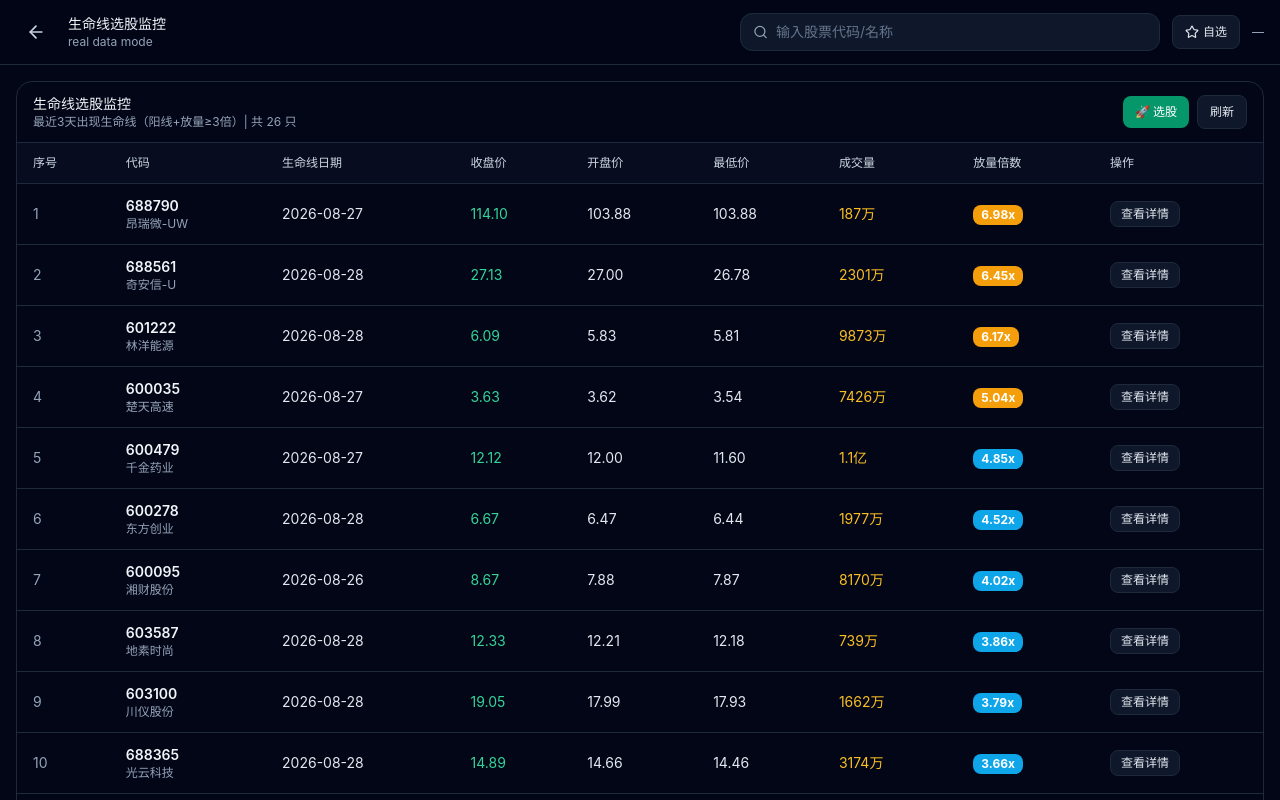
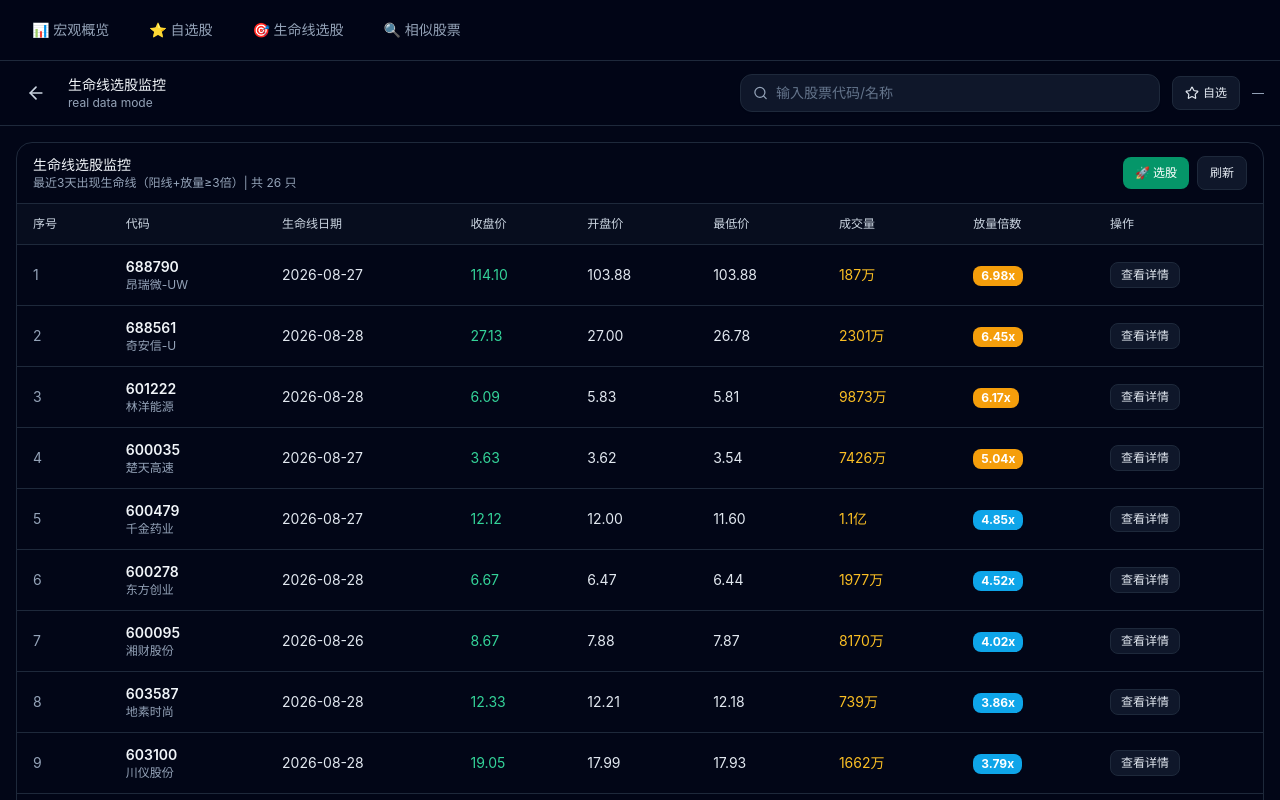
Before and after one commit to hwxue1222/astock, a React (Vite) app: page /lifeline in a window 1280 px wide. Shown: the top 800 px of the page. Built offline with nearby package versions, Linux system fonts and the light colour scheme.

Commit message:
feat: add sticky global nav tabs to all pages

```diff
--- a/src/App.tsx
+++ b/src/App.tsx
@@ -3,16 +3,20 @@ import Home from "@/pages/Home";
 import StockDetail from "@/pages/StockDetail";
 import WatchlistDashboard from "@/pages/WatchlistDashboard";
 import LifelineMonitor from "@/pages/LifelineMonitor";
+import NavTabs from "@/components/NavTabs";
 
 export default function App() {
   return (
     <Router>
+      <div className="min-h-screen bg-slate-950 text-slate-100">
+        <NavTabs />
         <Routes>
           <Route path="/" element={<Home />} />
           <Route path="/watchlist" element={<WatchlistDashboard />} />
           <Route path="/lifeline" element={<LifelineMonitor />} />
           <Route path="/stocks/:symbol" element={<StockDetail />} />
         </Routes>
+      </div>
     </Router>
   );
 }
--- /dev/null
+++ b/src/components/NavTabs.tsx
@@ -0,0 +1,46 @@
+import { useNavigate, useLocation } from 'react-router-dom'
+import { cn } from '@/lib/utils'
+
+type TabKey = 'overview' | 'watchlist' | 'lifeline' | 'similar'
+
+const TAB_LIST: { key: TabKey; label: string }[] = [
+  { key: 'overview', label: '📊 宏观概览' },
+  { key: 'watchlist', label: '⭐ 自选股' },
+  { key: 'lifeline', label: '🎯 生命线选股' },
+  { key: 'similar', label: '🔍 相似股票' },
+]
+
+export default function NavTabs(): JSX.Element {
+  const navigate = useNavigate()
+  const location = useLocation()
+
+  // 判断当前激活的标签（仅在首页 / 路径下高亮）
+  const activeTab: TabKey | null = (() => {
+    if (location.pathname !== '/') return null
+    const stateTab = (location.state as { activeTab?: string } | null)?.activeTab
+    if (stateTab && TAB_LIST.some((t) => t.key === stateTab)) return stateTab as TabKey
+    return 'overview'
+  })()
+
+  return (
+    <div className="sticky top-0 z-50 border-b border-slate-800 bg-slate-950/95 px-4 py-3 backdrop-blur">
+      <div className="mx-auto flex max-w-[1440px] flex-wrap gap-2">
+        {TAB_LIST.map((tab) => (
+          <button
+            key={tab.key}
+            type="button"
+            onClick={() => navigate('/', { state: { activeTab: tab.key } })}
+            className={cn(
+              'rounded-lg px-4 py-2 text-sm font-medium transition-colors',
+              activeTab === tab.key
+                ? 'bg-sky-600 text-white'
+                : 'text-slate-400 hover:bg-slate-900 hover:text-slate-200',
+            )}
+          >
+            {tab.label}
+          </button>
+        ))}
+      </div>
+    </div>
+  )
+}
--- a/src/pages/Home.tsx
+++ b/src/pages/Home.tsx
@@ -23,13 +23,6 @@ type LifelineStock = {
   ll_volume: number
   ll_vol_ratio: number
 }
-
-const TAB_LIST: { key: TabKey; label: string }[] = [
-  { key: 'overview', label: '📊 宏观概览' },
-  { key: 'watchlist', label: '⭐ 自选股' },
-  { key: 'lifeline', label: '🎯 生命线选股' },
-  { key: 'similar', label: '🔍 相似股票' },
-]
 
 export default function Home() {
   const navigate = useNavigate()
@@ -147,26 +140,6 @@ export default function Home() {
         onBack={null}
         onOpenDetail={null}
       />
-
-      {/* 顶部导航标签 */}
-      <div className="mx-auto max-w-[1440px] px-4 pt-4">
-        <div className="flex flex-wrap gap-2 rounded-xl border border-slate-800 bg-slate-950 p-2">
-          {TAB_LIST.map((tab) => (
-            <button
-              key={tab.key}
-              type="button"
-              onClick={() => setActiveTab(tab.key)}
-              className={`rounded-lg px-4 py-2 text-sm font-medium transition-colors ${
-                activeTab === tab.key
-                  ? 'bg-sky-600 text-white'
-                  : 'text-slate-400 hover:bg-slate-900 hover:text-slate-200'
-              }`}
-            >
-              {tab.label}
-            </button>
-          ))}
-        </div>
-      </div>
 
       <div className="mx-auto max-w-[1440px] px-4 py-4">
         {/* 📊 宏观概览 */}
```
Lines whose indentation alone changed are shown as unchanged.
